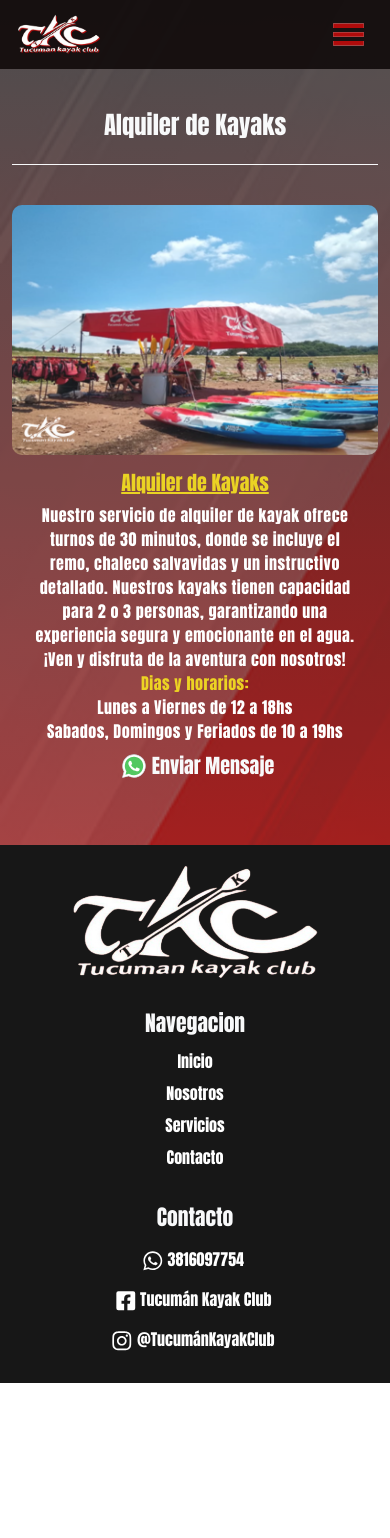
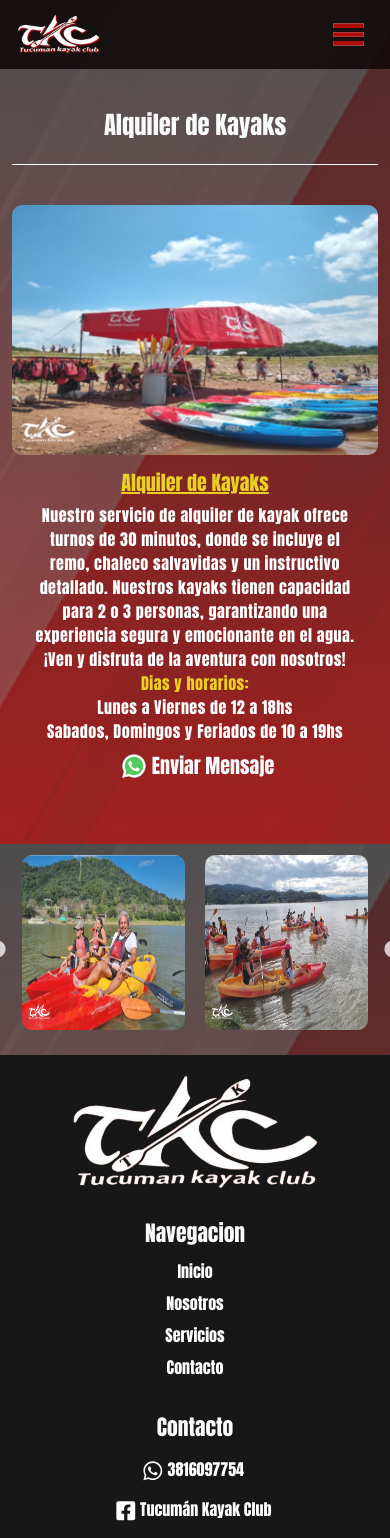
Before and after one commit to joaquin-fuentes/TKC-Front, a React (Vite) app: page /alquilerkayak in a window 390 px wide. Shown: the top 1538 px of the page. Before the commit the page ends 1383 px from the top, so only its background shows below. Built offline with nearby package versions, Linux system fonts and the light colour scheme; no server answers.

Commit message:
agregue galeria en alquiler

```diff
--- a/src/App.css
+++ b/src/App.css
@@ -165,11 +165,15 @@
 }
 .img-galeria {
   width: 100%;
+  height: 250px;
   border-radius: 10px;
 }
 @media only screen and (max-width: 768px) {
   .slick-slide:nth-child(3) {
     display: none;
+  }
+  .img-galeria{
+    height: 175px;
   }
 }
 /* ERROR 404 */
--- a/src/components/views/servicios/AlquilerKayak.jsx
+++ b/src/components/views/servicios/AlquilerKayak.jsx
@@ -1,9 +1,46 @@
-import React from 'react';
+import React, { useState, useEffect } from 'react';
 import { Container, Row, Col, Nav } from "react-bootstrap"
 import imgAlquilerKayak from "../../../assets/imagenes/carpatkc.png"
+import img1 from "../../../assets/imagenes/remando.jpg"
+import img2 from "../../../assets/imagenes/grupo2.png"
+import img3 from "../../../assets/imagenes/grupo3.png"
+import img4 from "../../../assets/imagenes/grupo4.png"
+import img5 from "../../../assets/imagenes/carpatkc.png"
 import whatsapp from "../../../assets/imagenes/icons8-whatsapp.svg"
 
+
+import Slider from "react-slick";
+
 const AlquilerKayak = () => {
+
+    const [slidesToShow, setSlidesToShow] = useState(3);
+
+    useEffect(() => {
+        const handleResize = () => {
+            if (window.innerWidth <= 768) {
+                setSlidesToShow(2);
+            } else {
+                setSlidesToShow(3);
+            }
+        };
+
+        window.addEventListener('resize', handleResize);
+        handleResize(); // Para ajustar inicialmente al tamaño de la ventana
+
+        return () => {
+            window.removeEventListener('resize', handleResize);
+        };
+    }, []);
+
+    const settings = {
+        dots: true,
+        infinite: true,
+        speed: 500,
+        slidesToShow: slidesToShow,
+        slidesToScroll: 1,
+    };
+
+
     return (
         <div>
             <div className='fondoExcursiones'>
@@ -26,6 +63,24 @@
                             </article>
                         </Col>
                     </Row>
+                    <Slider {...settings}>
+
+                        <div className="image-container">
+                            <img src={img1} alt="imagen de alquiler" className="img-galeria" />
+                        </div>
+                        <div className="image-container">
+                            <img src={img2} alt="imagen de alquiler" className="img-galeria" />
+                        </div>
+                        <div className="image-container">
+                            <img src={img3} alt="imagen de alquiler" className="img-galeria" />
+                        </div>
+                        <div className="image-container">
+                            <img src={img4} alt="imagen de alquiler" className="img-galeria" />
+                        </div>
+                        <div className="image-container">
+                            <img src={img5} alt="imagen de alquiler" className="img-galeria" />
+                        </div>
+                    </Slider>
                 </Container>
             </div>
         </div>
```
